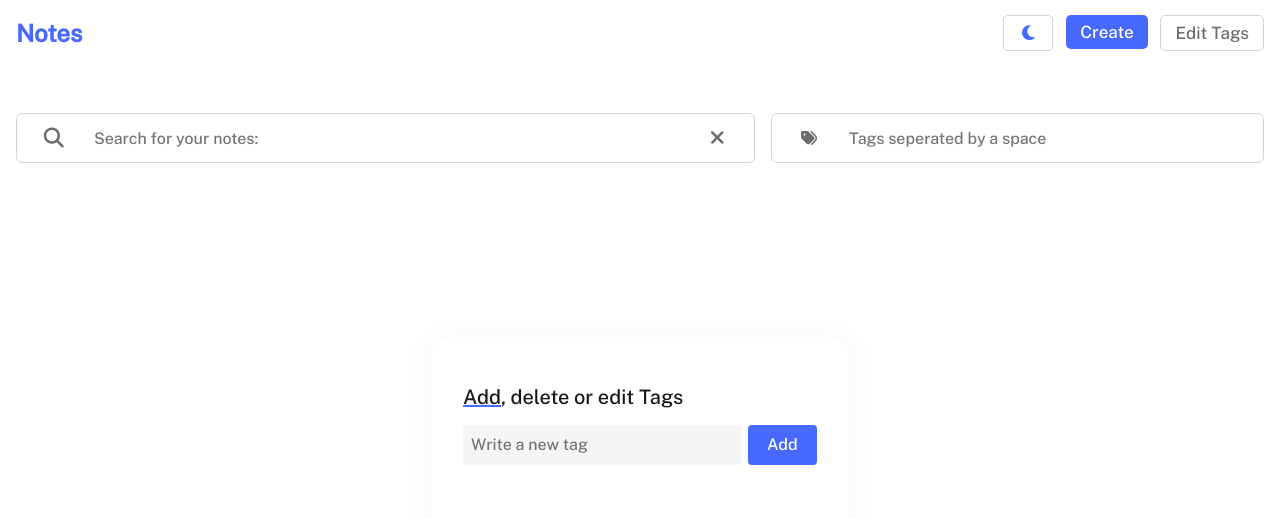
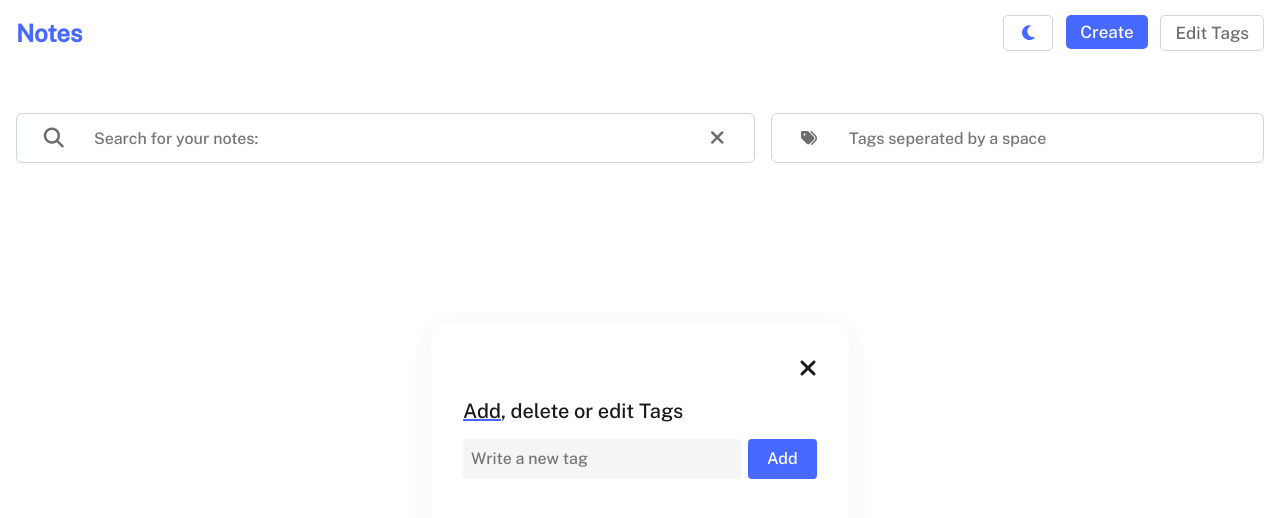
Before and after one commit to Lindrit-Sulaj/Notes-App, a React (Vite) app: page / in a window 1280 px wide. Both pictures are taken after a click on the button "Edit Tags". Shown: the top 518 px of the page. Built offline with nearby package versions, Linux system fonts and the light colour scheme.

Commit message:
Updated the EditTags Dialog

```diff
--- a/src/EditTags.jsx
+++ b/src/EditTags.jsx
@@ -1,7 +1,7 @@
 import React, { useState, useRef } from 'react';
 import useTheme from './ThemeContext';
 
-const EditTags = () => {
+const EditTags = ({ setIsOpen }) => {
   const { tags, tagsDispatch } = useTheme();
   const inputRef = useRef();
 
@@ -29,6 +29,9 @@ const EditTags = () => {
 
   return (
     <div className="EditTags">
+      <button className='edittags__close' onClick={() => setIsOpen(false)}>
+        <i className="fa-solid fa-xmark"></i>
+      </button>
       <p className="heading"><span>Add</span>, delete or edit Tags</p>
       <div className='Add-Tag'>
         <input type="text" ref={inputRef} placeholder='Write a new tag' />
--- a/src/Navbar.jsx
+++ b/src/Navbar.jsx
@@ -25,7 +25,7 @@ const Navbar = () => {
         </div>
       </nav>
       <Dialog isOpen={editTagsOpened} setIsOpen={setEditTagsOpened}
-      ><EditTags /></Dialog>
+      ><EditTags setIsOpen={setEditTagsOpened} /></Dialog>
     </>
   )
 }
--- a/src/assets/index.scss
+++ b/src/assets/index.scss
@@ -321,6 +321,24 @@ body {
   position: absolute;
   z-index: 10 !important;
   background-color: $background;
+
+  .edittags__close {
+    border: none;
+    background-color: transparent;
+    font-size: 24px;
+    display: block;
+    margin-left: auto;
+    cursor: pointer;
+    color: $text-main;
+  }
+
+  @include mobile {
+    box-shadow: none;
+    width: 100%;
+    height: 100%;
+    border-radius: 0;
+    max-width: none;
+  }
 
   p.heading {
     color: $text-main;
```
